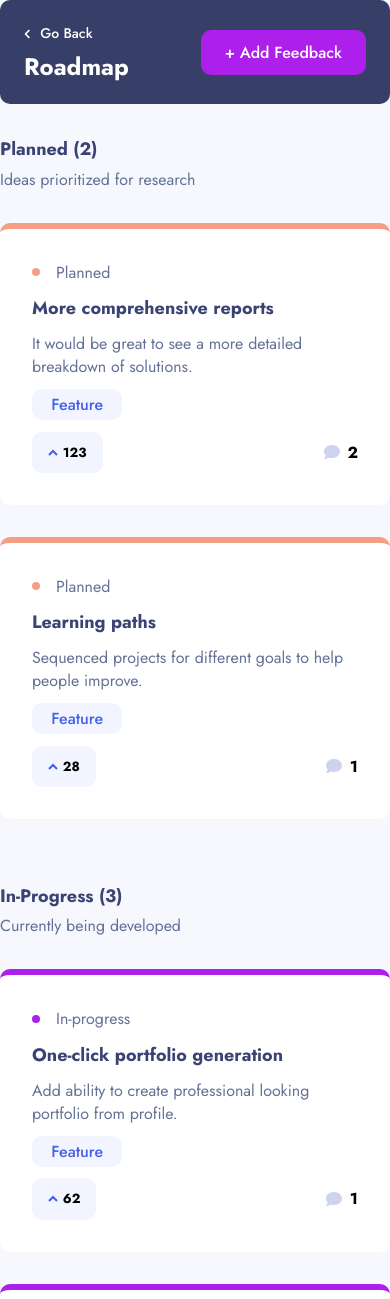
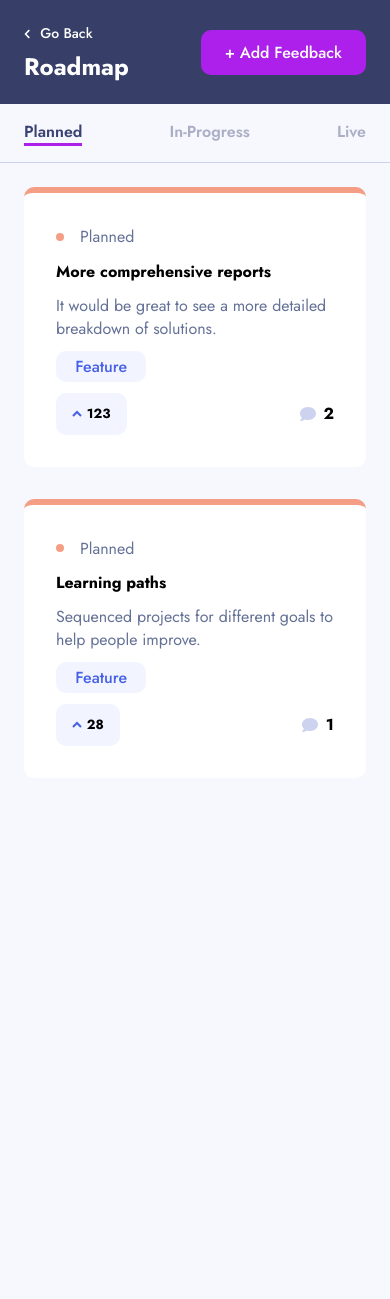
Before and after one commit to gokmenozkn/feedback-app, a React (Create React App) app: page /roadmap in a window 390 px wide. Shown: the top 1299 px of the page. After the commit the page ends 844 px from the top, so only its background shows below. Built offline with nearby package versions, Linux system fonts and the light colour scheme.

Commit message:
designed responsive

```diff
--- a/src/components/CreateFeedback/create.module.scss
+++ b/src/components/CreateFeedback/create.module.scss
@@ -14,6 +14,11 @@ select > option {
 .form_container {
   max-width: 550px;
   margin: 0 auto;
+  padding: 1em;
+
+  @media (min-width: 960px) {
+    padding: 0;
+  }
 
   a {
     color: #3A4374;
@@ -110,14 +115,30 @@ select > option {
         cursor: pointer;
       }
       .right {
-        float: right;
+        float: unset;
+        display: flex;
+        flex-direction: column;
+
+        @media (min-width: 960px) {
+          float: right;
+          display: block;
+          flex-direction: unset;
+        }
+
         .cancel {
           background-color: $cancelbtn;
           &:hover { background-color: $cancel-btn-hover; }
         }
         .add {
           background-color: $add-btn;
-          margin-left: 1em;
+          margin-left: 0;
+          margin-top: 1em;
+
+          @media (min-width: 960px) {
+            margin-left: 1em;
+            margin-top: 0;
+          }
+
           &:hover { background-color: $add-btn-hover; }
         }
       }
--- a/src/components/Detail/detail.module.scss
+++ b/src/components/Detail/detail.module.scss
@@ -8,10 +8,13 @@ $radius: 0.25rem;
 $bordercolor: #4661E6;
 
 .container {
-  // @extend %container;
   max-width: 850px;
   margin: 0 auto;
-  padding: 1em 0;
+  padding: 1em;
+
+  @media (min-width: 1025px) {
+    padding: 1em 0;
+  }
 
   .grid {
     display: grid;
--- a/src/components/FeedbackList/feedback.module.scss
+++ b/src/components/FeedbackList/feedback.module.scss
@@ -1,71 +1,15 @@
-@import "../sass/components/label";
+.feedbacks__container {
+  margin-top: 0;
+  padding: 1em;
 
-.feedbacks__container {
-  margin-top: 1em;
+  @media (min-width: 1025px) {
+    margin-top: 1em;
+    padding: 0;
+  }
+
   .feedbacks {
     display: flex;
     flex-direction: column;
     gap: 1em;
-
-    .feedback {
-      background-color: #fff;
-      border-radius: 0.625rem;
-      padding: 2em 1.5em;
-      &__row {
-        display: flex;
-        justify-content: space-between;
-        align-items: center;
-
-        &__left {
-          display: flex;
-          gap: 2em;
-          align-items: flex-start;
-
-          .vote {
-            display: flex;
-            flex-direction: column;
-            align-items: center;
-            text-align: center;
-            background-color: #F2F4FF;
-            padding: 0.5em 0.7em;
-            border-radius: 0.625rem;
-
-            &:hover {
-              background-color: #CFD7FF;
-              cursor: pointer;
-            }
-
-            .arrow {
-              color: #4661E6;
-            }
-            .number {
-              font-size: 0.813rem;
-              color: #3A4374;
-            }
-          }
-          .solution {
-            h4 { color: #3A4374; font-size: 1.125rem; margin-bottom: 0.5em; }
-            p { color: #647196; margin-bottom: 0.8em; }
-            .label {
-              @extend %label;
-            }
-          }
-        }
-
-        &__right {
-          display: flex;
-          gap: 1em;
-          align-items: center;
-
-          .comment_icon { color: #CDD2EE; }
-          .comment_number {
-            h5 {
-              font-size: 1rem;
-              color: #3A4374;
-            }
-          }
-        }
-      }
-    }
   }
 }
--- a/src/components/Layout/layout.module.scss
+++ b/src/components/Layout/layout.module.scss
@@ -15,9 +15,14 @@
 
   .row {
     display: flex;
-    flex-direction: row;
-    gap: 1em;
+    flex-direction: column;
+    gap: 0;
     position: relative;
+
+    @media (min-width: 1025px) {
+      flex-direction: row;
+      gap: 1em;
+    }
 
     .main {
       flex: auto;
--- a/src/components/Navbar/navbar.module.scss
+++ b/src/components/Navbar/navbar.module.scss
@@ -2,11 +2,16 @@
   width: 100%;
   background-color: #373F68;
   color: #fff;
-  border-radius: 0.625rem;
-  padding: 1.3em 1.5em;
+  border-radius: 0;
+  padding: 1.3em 1em;
   display: flex;
   justify-content: space-between;
   align-items: center;
+
+  @media (min-width: 1025px) {
+    border-radius: 0.625rem;
+    padding: 1.3em 1.5em;
+  }
 
   &__left {
     display: flex;
@@ -14,9 +19,13 @@
     gap: 3em;
 
     &__suggestions {
-      display: flex;
+      display: none;
       align-items: center;
-      gap: 1em;
+
+      @media (min-width: 1025px) {
+        display: flex;
+        gap: 1em;
+      }
     }
 
     &__sort {
--- a/src/components/Roadmap/Card/card.module.scss
+++ /dev/null
@@ -1,56 +0,0 @@
-@import "../../sass/components/label";
-@import "../../sass/abstracts/variables";
-
-@mixin borderColor($color) {
-  border-top-color: $color;
-}
-
-.card {
-  background-color: #fff;
-  padding: 2em;
-  border-radius: $border-radius;
-  display: grid;
-  grid-template-rows: auto;
-  grid-gap: 0.7em;
-  border-top-width: 0.4em;
-  border-top-style: solid;
-
-  &__status {
-    display: flex;
-    align-items: center;
-    gap: 1em;
-
-    &__circle {
-      width: 8px;
-      height: 8px;
-      border-radius: 50%;
-    }
-  }
-  &__label {
-    @extend %label;
-    width: fit-content;
-  }
-  &__bottom {
-    display: flex;
-    justify-content: space-between;
-    align-items: center;
-
-    &__upvote {
-      display: flex;
-      align-items: center;
-      background-color: $btn-background-primary;
-      gap: 0.3em;
-      padding: 0.7em 1em;
-      border-radius: $border-radius;
-    }
-
-    &__qty {
-      display: flex;
-      align-items: center;
-      gap: 0.5em;
-      border-radius: $border-radius;
-
-      h5 {font-size: 1rem;}
-    }
-  }
-}
--- a/src/components/Roadmap/index.js
+++ b/src/components/Roadmap/index.js
@@ -1,5 +1,6 @@
 import roadmap from "./roadmap.module.scss";
 import { createUseStyles } from "react-jss";
+import { useState } from "react";
 import { Link } from "react-router-dom";
 import { FontAwesomeIcon } from "@fortawesome/react-fontawesome";
 import { faChevronLeft } from "@fortawesome/free-solid-svg-icons";
@@ -15,7 +16,7 @@ export const useHeaderStyles = createUseStyles({
     display: "flex",
     justifyContent: "space-between",
     alignItems: "center",
-    borderRadius: borderRadius,
+    borderRadius: 0,
     padding: ["1.3em", "1.5em"],
 
     "& .navbar__left": {
@@ -23,6 +24,11 @@ export const useHeaderStyles = createUseStyles({
         fontSize: 1.5 + "rem",
         marginTop: 0.2 + "em",
       },
+    },
+  },
+  "@media (min-width: 960px)": {
+    navbar: {
+      borderRadius: borderRadius,
     },
   },
   add_feedback: {
@@ -73,6 +79,8 @@ export function Header() {
 
 function Roadmap() {
   const { feedbacks } = useFeedbackContext();
+  const [status, setStatus] = useState("Planned");
+
   const plannedFeedbacks = feedbacks.filter(
     (item) => item.status === "planned"
   );
@@ -81,9 +89,43 @@ function Roadmap() {
   );
   const liveFeedbacks = feedbacks.filter((item) => item.status === "live");
 
+  const FILTER_MAP = {
+    Planned: (feedback) => feedback.status === "planned",
+    "In-Progress": (feedback) => feedback.status === "in-progress",
+    Live: (feedback) => feedback.status === "live",
+  };
+
+  const FILTER_NAMES = Object.keys(FILTER_MAP);
+
+  const Filters = () => {
+    return FILTER_NAMES.map((el) => {
+      if (el === status) {
+        return (
+          <div className={`${roadmap.filter} ${roadmap.active}`} key={el}>
+            {el}
+          </div>
+        );
+      }
+      return (
+        <div onClick={() => setStatus(el)} className={roadmap.filter} key={el}>
+          {el}
+        </div>
+      );
+    });
+  };
+
+  const ResponsiveCards = () => {
+    return feedbacks.filter(FILTER_MAP[status]).map((feedback) => {
+      return <Card {...feedback} key={feedback.id} />;
+    });
+  }
+
   return (
     <div className={roadmap.container}>
       <Header />
+      <div className={roadmap.filters}>
+        <Filters />
+      </div>
       <div className={roadmap.grid}>
         {/* Planned Feedbacks */}
         <div className={roadmap.col}>
@@ -125,6 +167,9 @@ function Roadmap() {
           </div>
         </div>
       </div>
+      <div className={roadmap.responsive__cards}>
+        <ResponsiveCards />
+      </div>
     </div>
   );
 }
--- a/src/components/Roadmap/roadmap.module.scss
+++ b/src/components/Roadmap/roadmap.module.scss
@@ -28,17 +28,50 @@ p {
   color: #647196;
 }
 
+.filters {
+  display: flex;
+  justify-content: space-between;
+  padding: 1em 1.5em;
+  border-bottom: 1px solid #CDD2EE;
+
+  @media (min-width: 960px) {
+    display: none;
+  }
+
+  .filter {
+    color: #3A4374;
+    font-weight: 600;
+    font-size: 1rem;
+    opacity: 0.4;
+  }
+
+  .active {
+    border-bottom: 3px solid #AD1FEA;
+    opacity: 1;
+  }
+}
+
 .grid {
-  display: grid;
-  grid-template-columns: repeat(auto-fit, minmax(260px, 1fr));
-  grid-gap: 2em;
+  display: none;
+
+  @media (min-width: 960px) {
+    padding: 0;
+    display: grid;
+    grid-template-columns: repeat(auto-fit, minmax(260px, 1fr));
+    grid-gap: 2em;
+  }
 
   .col {
     h4 {color: #3A4374; font-size: 1.125rem;}
 
     .title {
+      display: none;
       padding: 2em 0;
       h4 {margin-bottom: 0.3em;}
+
+      @media (min-width: 960px) {
+        display: block;
+      }
     }
   }
 }
@@ -97,26 +130,12 @@ p {
   }
 }
 
-.orange {
-  background-color: #F49F85;
+.responsive__cards {
+  padding: 1.5em;
+  display: grid;
+  grid-gap: 2em;
+
+  @media (min-width: 960px) {
+    display: none;
+  }
 }
-
-.purple {
-  background-color: #AD1FEA;
-}
-
-.blue {
-  background-color: $blue;
-}
-
-#purple {
-  @include borderColor($border-color-purple);
-}
-
-#red {
-  @include borderColor($border-color-primary);
-}
-
-#blue {
-  @include borderColor($blue);
-}
--- a/src/components/Side/side.module.scss
+++ b/src/components/Side/side.module.scss
@@ -1,17 +1,29 @@
 .side {
+  // max-width: 300px;
+  // height: 100%;
+  // display: grid;
+  // grid-gap: 1em;
+
+  @media (min-width: 1025px) {
     max-width: 300px;
     position: sticky;
     top: 1em;
     height: 100%;
     display: grid;
     grid-gap: 1em;
+  }
 
   &__header {
     &__brand {
-      padding: 4em 2em 1.3em 2em;
+      padding: 1.3em 1em;
       background: linear-gradient(270deg, rgba(232,77,112,1) 0%, rgba(163,55,246,1) 50%, rgba(40,167,237,1) 100%);
       color: #fff;
+      border-radius: 0;
+
+      @media (min-width: 1025px) {
         border-radius: 0.625rem;
+        padding: 4em 2em 1.3em 2em;
+      }
 
       h3 {
         font-size: 1.3rem;
@@ -26,6 +38,11 @@
   &__mid {
     border-radius: 0.625rem;
     background-color: #fff;
+    display: none;
+
+    @media (min-width: 1025px) {
+      display: block;
+    }
 
     &__labels {
       display: flex;
@@ -57,6 +74,11 @@
     padding: 2em;
     background-color: #fff;
     border-radius: 0.625rem;
+    display: none;
+
+    @media (min-width: 1025px) {
+      display: block;
+    }
 
     &__title {
       display: flex;
--- a/src/context/FeedbackContext.js
+++ b/src/context/FeedbackContext.js
@@ -46,7 +46,6 @@ function FeedbackProvider({ children }) {
       type: "UPVOTE",
       payload: id,
     });
-    console.log(state.upvotedItems);
   }
 
   function unvote(id) {
```
Also changed, not shown: src/components/EditFeedback/edit.module.scss (+29 -19 lines). Lines whose indentation alone changed are shown as unchanged.
